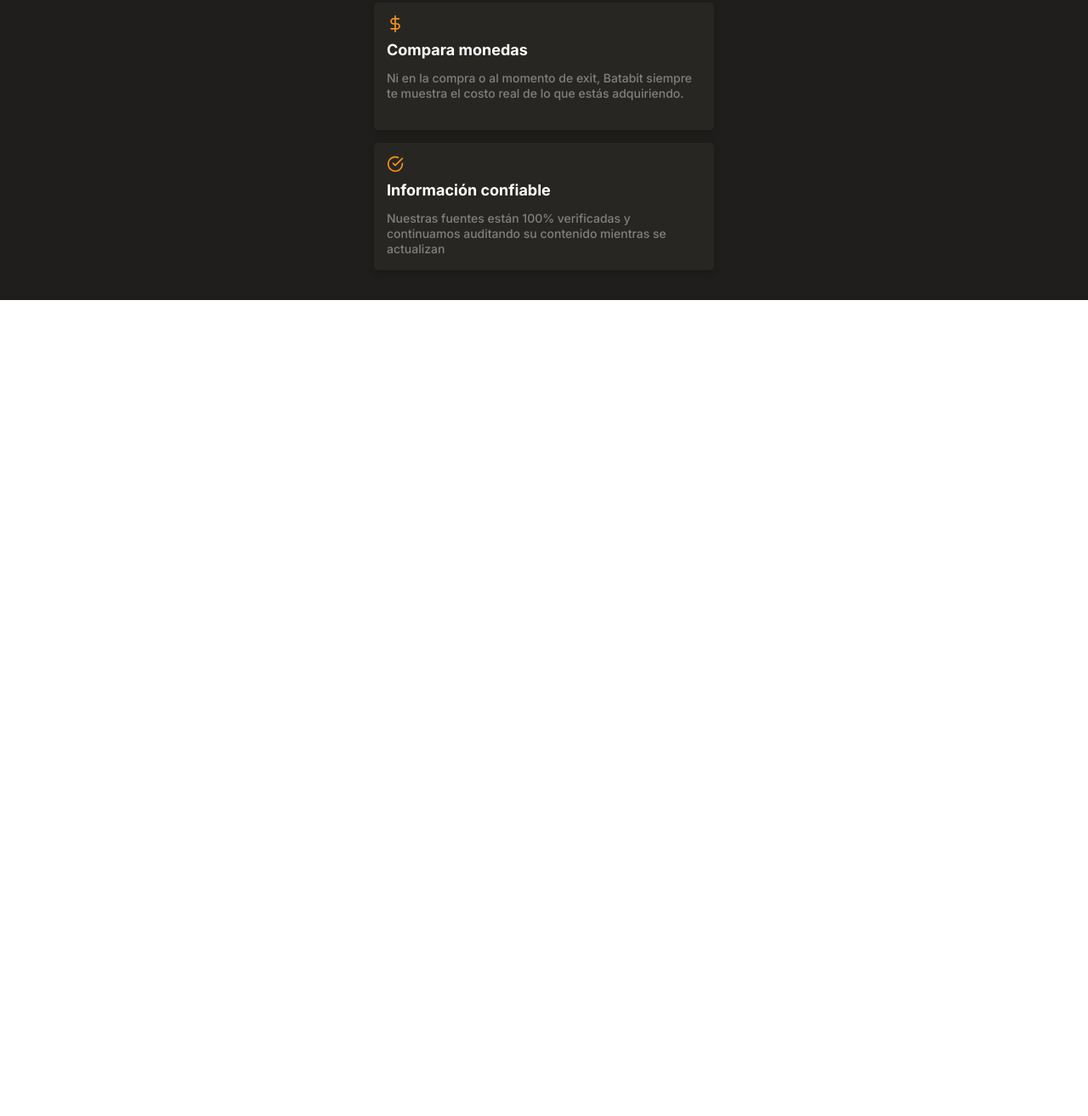
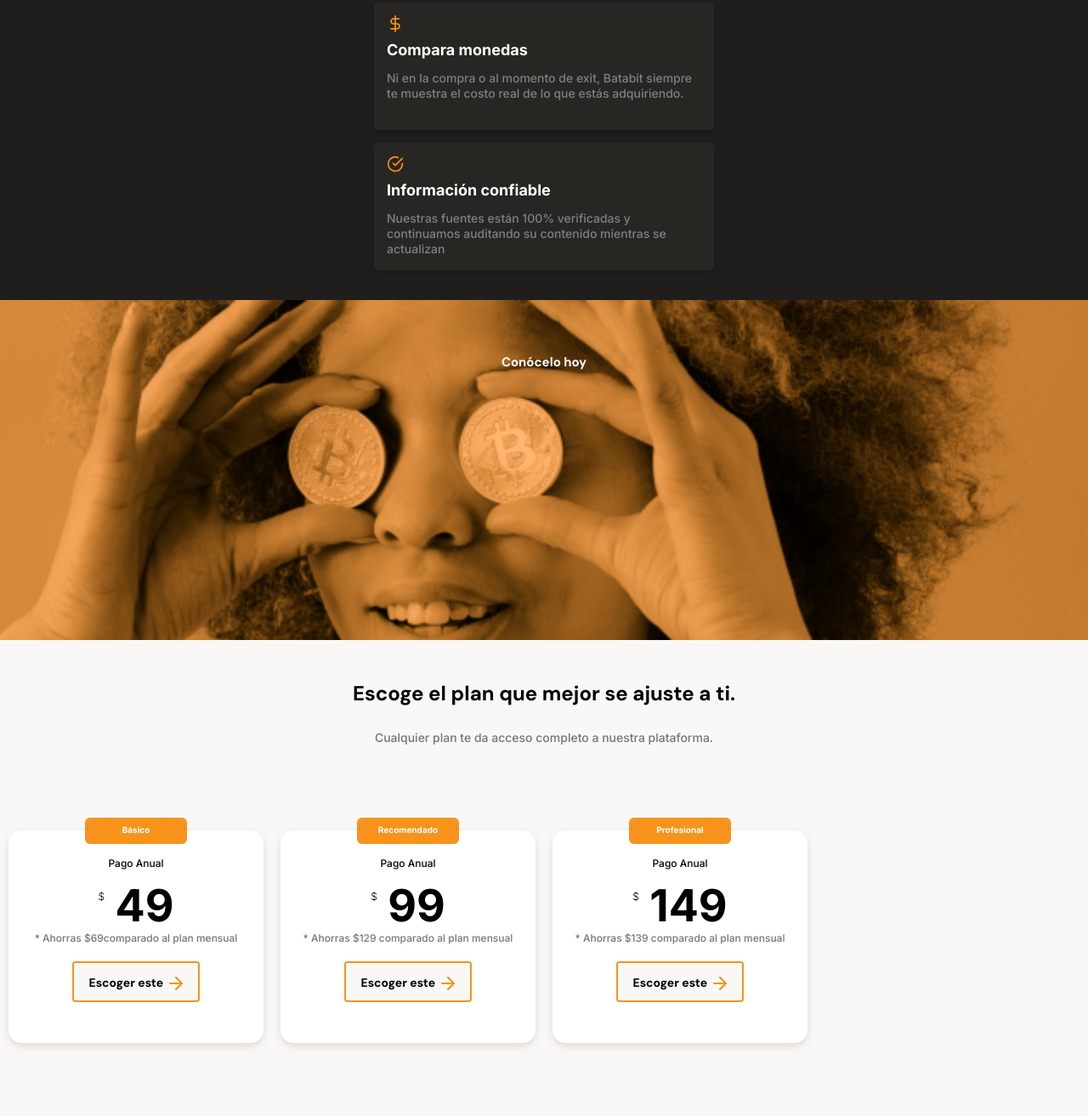
Before and after one commit to danieljimenezcr/Batabit-Website, a plain HTML site: page index.html in a window 1280 px wide. Shown: the part 1947-3260 px from the top of the page at 85% size. Before the commit the page ends 2300 px from the top, so only its background shows below. Drawn offline with Linux system fonts and the light colour scheme.

Commit message:
Se crean las tarjetas de Planes

```diff
--- a/css/style.css
+++ b/css/style.css
@@ -333,3 +333,126 @@ main {
     line-height: 1.8rem;
     color: #808080;
 }
+.bitcoin-img-container {
+    width: 100%;
+    min-width: 320px;
+    height: 50vh;
+    background-image: url(./../assets/img/bitcoinbaby2x.png);
+    background-size: cover;
+    background-repeat: no-repeat;
+    background-position: center;
+}
+.bitcoin-img-container h2 {
+    font-size: 2.4 rem;
+    color: var(--White);
+    text-align: center;
+    font-family: 'DM Sans', sans-serif;
+    font-weight: bold;
+    line-height: 2.6rem;
+    padding-top: 60px;
+
+}
+.main-plans-container {
+    width: 100%;
+    min-width: 320px;
+    padding-bottom: 70px;
+    text-align: center;
+}
+.plans--title {
+    width: 90%;
+    min-width: 288px;
+    height: auto;
+    margin: 0 auto;
+    margin-bottom: 50px;
+}
+.plans--title h2 {
+    font-family: 'DM Sans', sans-serif;
+    padding-top: 50px;
+    font-size: 2.4rem;
+    font-weight: bold;
+    line-height: 2.6rem;
+    color: var(--Black);
+}
+.plans--title p {
+    padding-top: 30px;
+    font-size: 1.4rem;
+    font-weight: 500;
+    line-height: 1.8rem;
+    color: #757575;
+}
+.plans-container--slider {
+    display: flex;
+    height: 316px;
+    overflow-x: scroll;
+    overscroll-behavior-x: contain;
+    scroll-snap-type: x proximity;
+}
+.plans-container--card {
+    position: relative;
+    scroll-snap-align: center;
+    width: 70%;
+    min-width: 190px;
+    max-width: 300px;
+    height: 250px;
+    margin: 50px 10px 0;
+    padding: 0 15px;
+    background-color: var(--White);
+    border-radius: 15px;
+    box-shadow: 0 4px 8px rgba(89, 73, 30, 0.16);
+}
+.recommended {
+    position: absolute;
+    width: 120px;
+    height: 31px;
+    padding: 6px;
+    top: -15px;
+    left: calc(50% - 60px);
+    background-color: var(--Bitcoin-Orange);
+    border-radius: 6px;
+    color: var(--White);
+    padding: 8px;
+    font-weight: bold;
+}
+.plan-card--title {
+    padding-top: 30px;
+    font-size: 1.2rem;
+    font-weight: 500;
+    line-height: 1.8rem;
+    color: black;
+}
+.plan-card--price {
+    padding: 5px 0;
+    font-size: 5.2rem;
+    font-weight: bold;
+    line-height: 5rem;
+    color: black;
+}
+.plan-card--price sup {
+    font-size: 1.2rem;
+    font-weight: 300;
+    vertical-align: 25px;
+}
+.plan-card--saving {
+    font-size: 1.2rem;
+    color: #757575;
+}
+.plan-card--call {
+    font-family: 'DM Sans', sans-serif;
+    width: 150px;
+    height: 48px;
+    margin-top: 20px;
+    background-color: var(--OffWhite);
+    border: 2px solid var(--Bitcoin-Orange);
+    border-radius: 4px;
+    font-size: 1.4rem;
+    font-weight: bold;
+    line-height: 18px;
+}
+.plan-card--call span {
+    display: inline-block;
+    width: 20px;
+    height: 20px;
+    background-image: url(./../assets/icons/orange-right-arrow.svg);
+    vertical-align: text-bottom;
+
+}
--- a/index.html
+++ b/index.html
@@ -16,7 +16,7 @@
         <div class="header--title-container">
             <h1>La próxima revolución en el intercambio de criptomonedas</h1>
             <p>Batatabit te ayuda a navegar entre los diferentes precios y tendencias</p>
-            <a href="" class="header--button">Conoce nuestros planes <span></span></a>
+            <a href="#plans" class="header--button">Conoce nuestros planes <span></span></a>
         </div>
 
     </header>
@@ -121,8 +121,46 @@
                 </article>
             </section>
         </section>
-        <section></section>
-        <section></section>
+        <section class="bitcoin-img-container">
+            <h2>Conócelo hoy</h2>
+        </section>
+        <section id="plans" class="main-plans-container">
+            <div class="plans--title">
+                <h2>Escoge el plan que mejor se ajuste a ti.</h2>
+                <p>Cualquier plan te da acceso completo a nuestra plataforma.</p>
+            </div>
+            <section class="plans-container--slider">
+                <article class="plans-container--card">
+                    <p class="recommended">Básico</p>
+                    <div class="plan-info-container">
+                        <h3 class="plan-card--title">Pago Anual</h3>
+                        <p class="plan-card--price"><sup>$</sup> 49</p>
+                        <p class="plan-card--saving">* Ahorras $69comparado al plan mensual</p>
+                        <button class="plan-card--call">Escoger este <span></span></button>
+                    </div>
+                </article>
+
+                <article class="plans-container--card">
+                    <p class="recommended">Recomendado</p>
+                    <div class="plan-info-container">
+                        <h3 class="plan-card--title">Pago Anual</h3>
+                        <p class="plan-card--price"><sup>$</sup> 99</p>
+                        <p class="plan-card--saving">* Ahorras $129 comparado al plan mensual</p>
+                        <button class="plan-card--call">Escoger este <span></span></button>
+                    </div>
+                </article>
+                <article class="plans-container--card">
+                    <p class="recommended">Profesional</p>
+                    <div class="plan-info-container">
+                        <h3 class="plan-card--title">Pago Anual</h3>
+                        <p class="plan-card--price"><sup>$</sup> 149</p>
+                        <p class="plan-card--saving">* Ahorras $139 comparado al plan mensual</p>
+                        <button class="plan-card--call">Escoger este <span></span></button>
+                    </div>
+                </article>
+
+            </section>
+        </section>
     </main>
     <footer>
 
```
